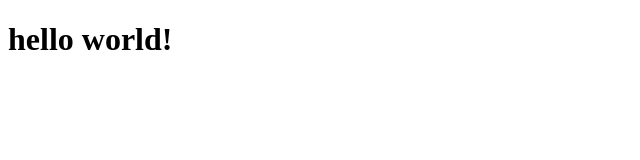
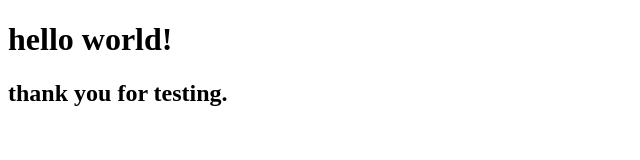
Before and after one commit to Rhythm1950/boot, a plain HTML site: page index.html in a window 1280 px wide. Shown: the whole page, without its empty margins (0-640 px from the left). Drawn offline with Linux system fonts and the light colour scheme.

Commit message:
Second commit boot

```diff
--- a/index.html
+++ b/index.html
@@ -7,6 +7,7 @@
 </head>
 <body>
     <h1>hello world!</h1>
+    <h2>thank you for testing.</h2>
 
 </body>
 </html>
```
